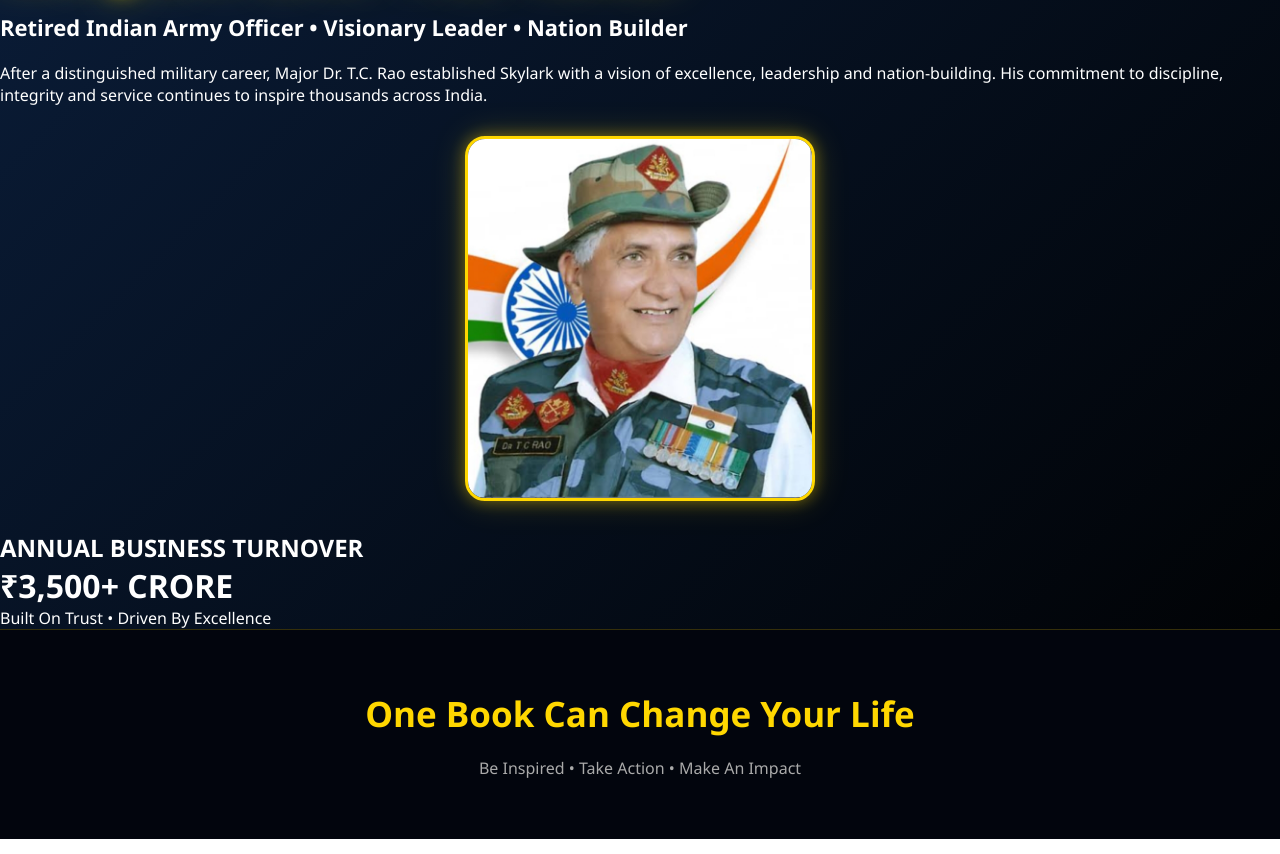
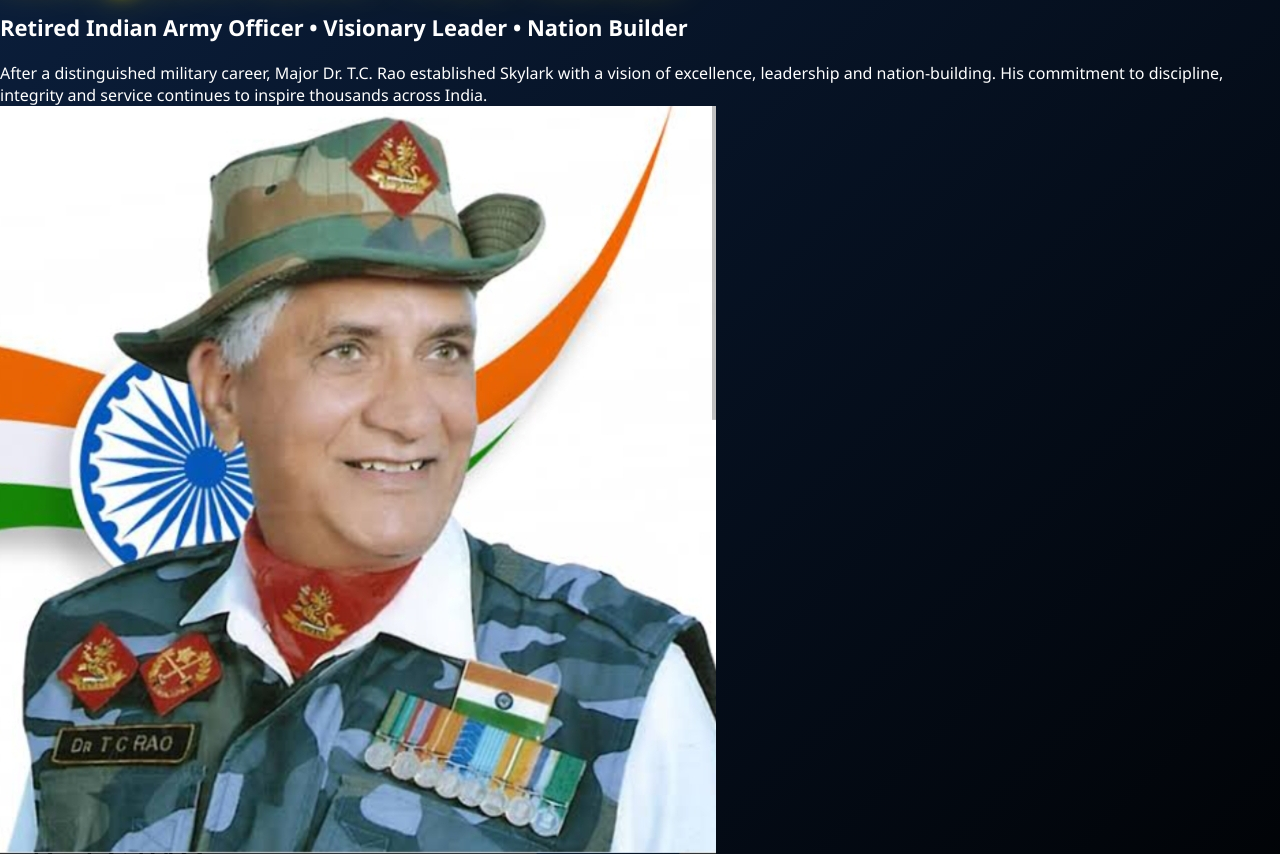
Before and after one commit to Aarambh-Uday/Alone-but-Unstoppable-, a plain HTML site: page index.html in a window 1280 px wide. Shown: the part 2736-3590 px from the top of the page. Drawn offline with Linux system fonts and the light colour scheme.

Commit message:
Update style.css

```diff
--- a/style.css
+++ b/style.css
@@ -278,24 +278,3 @@ text-shadow:
 0 0 20px #ffd700,
 0 0 40px rgba(255,215,0,.9);
   }
-
-.tc-rao-photo{
-display:block;
-width:50%;
-max-width:350px;
-height:auto;
-margin:30px auto;
-border-radius:20px;
-border:3px solid #ffd700;
-box-shadow:
-0 0 15px rgba(255,215,0,0.4),
-0 0 35px rgba(255,215,0,0.2);
-transition:0.4s ease;
-}
-
-.tc-rao-photo:hover{
-transform:scale(1.03);
-box-shadow:
-0 0 25px rgba(255,215,0,0.7),
-0 0 50px rgba(255,215,0,0.4);
-  }
```
